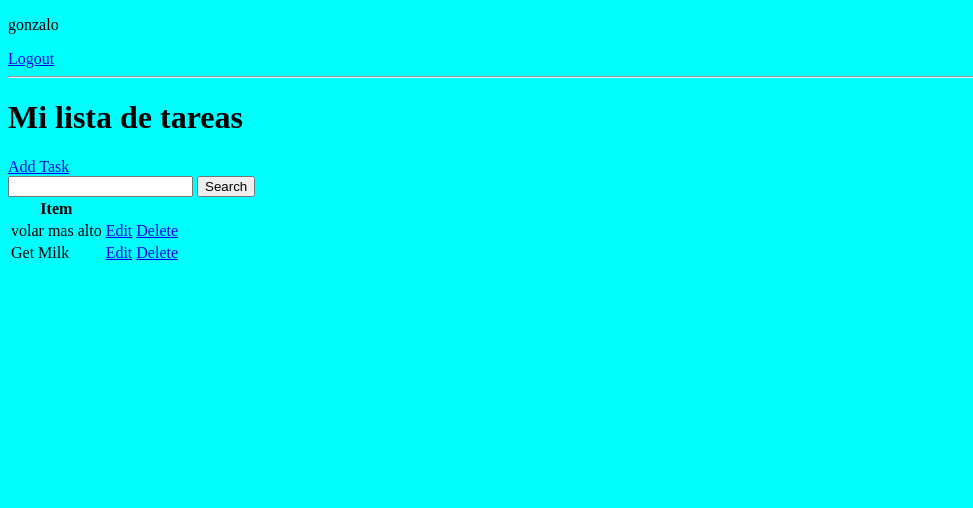
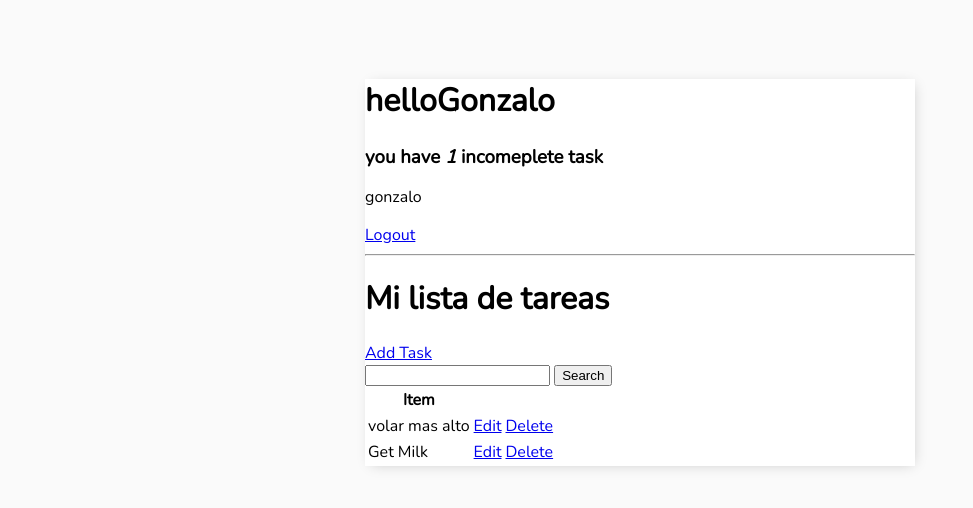
Before and after one commit to gonzalomozo/Todo-list-Faster, a Django app: page / in a window 1280 px wide. Shown: the top 508 px of the page, without its empty margins (0-973 px from the left). Run offline with Django 3.2, Linux system fonts and the light colour scheme; a user stored in the database is signed in; data comes from the database, SQL or seed files in the repository; both versions use the stored data as it was after the commit.

Commit message:
contador de tareas

```diff
--- a/base/templates/base/main.html
+++ b/base/templates/base/main.html
@@ -4,12 +4,29 @@
     <meta charset="UTF-8">
     <meta http-equiv="X-UA-Compatible" content="IE=edge">
     <meta name="viewport" content="width=device-width, initial-scale=1.0">
+    <link rel="preconnect" href="https://fonts.googleapis.com">
+    <link rel="preconnect" href="https://fonts.gstatic.com" crossorigin>
+    <link href="https://fonts.googleapis.com/css2?family=Nunito:wght@200&display=swap" rel="stylesheet">
+
     <title>To Do Items</title>
     <meta name="description" content="">
 
+
     <style>
         body{
-            background-color: aqua;
+            background-color: #FAFAFA;
+            font-family: 'Nunito', sans-serif;
+            padding-top: 50px ;
+        }
+
+
+
+        .container{
+            max-width: 550px;
+            margin: auto;
+            background-color:#ffff ;
+            -webkit-box-shadow: 2px 2px 13px -4px rgba(0, 0, 0, 0.21);
+            box-shadow: 2px 2px 13px -4px rgba(0, 0, 0, 0.21);
         }
     </style>
 </head>
--- a/base/templates/base/register.html
+++ b/base/templates/base/register.html
@@ -8,6 +8,6 @@
     {{form.as_p}}
     <input type="submit" value="Register">
 </form>
-<p>Ya tienes una cuenta? <a href="">Login</a> </p>
+<p>Ya tienes una cuenta? <a href="{% url 'login '%}">Login</a> </p>
 
 {% endblock content %}
--- a/base/templates/base/task_list.html
+++ b/base/templates/base/task_list.html
@@ -1,5 +1,14 @@
 {% extends 'base/main.html' %}
 {% block content %}
+
+<div class="header-bar">
+
+<div>
+    <h1>hello{{request.user|title}}</h1>
+    <h3 style= "margin:0">you have  <i>{{count}}</i> incomeplete task </h3>
+</div>
+</div>
+
 
 {% if request.user.is_authenticated %}
 <p>{{request.user}}</p>
```
Also changed, not shown: db.sqlite3.
